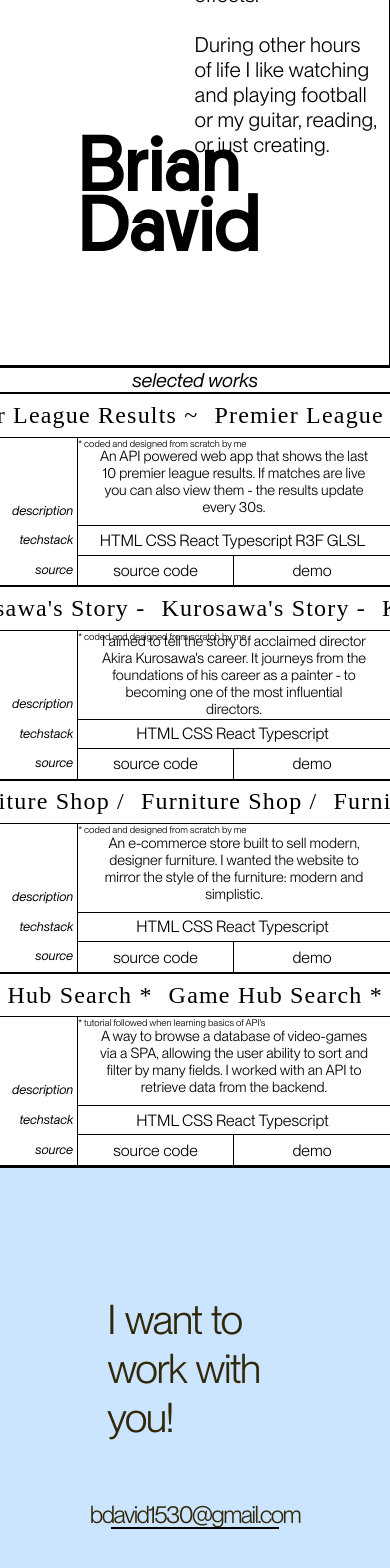
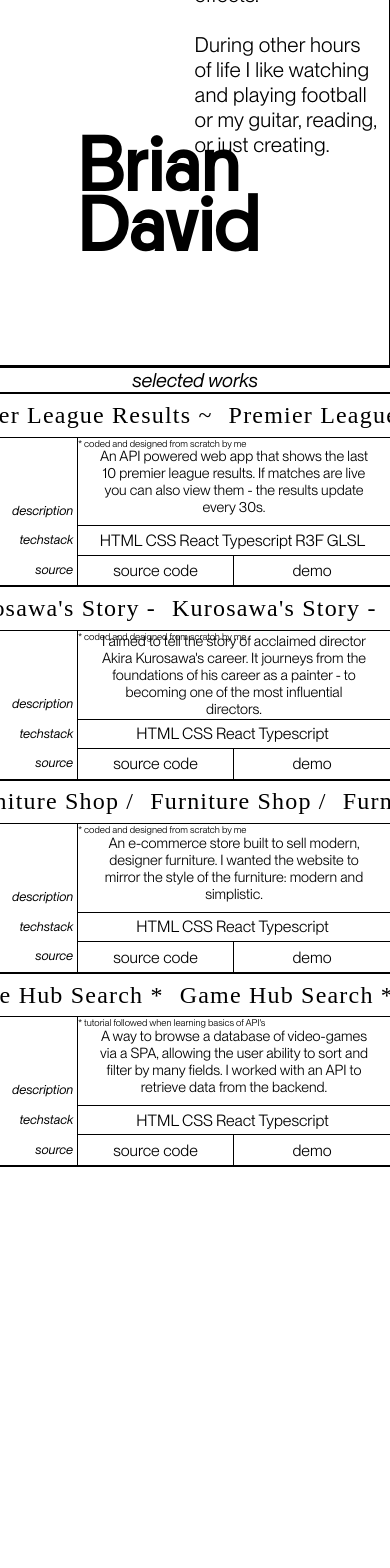
Before and after one commit to brian-david4/brian-portfolio-website, a React (Vite) app in the folder portfolio-website/: page / in a window 390 px wide. Shown: the part 310-1878 px from the top of the page. After the commit the page ends 1477 px from the top, so only its background shows below. Built offline with nearby package versions, Linux system fonts and the light colour scheme; a web font is replaced by a local one.

Commit message:
Remove footer

```diff
--- a/portfolio-website/src/components/ContactMouseEffect/ContactMouseEffect.tsx
+++ /dev/null
@@ -1,47 +0,0 @@
-import { motion } from "framer-motion";
-import styles from "./contactMouse.module.css";
-import { useMousePosition } from "../../hooks/useMousePosition";
-
-interface ContactMouseEffectProps {
-  isTitleHovered: boolean;
-}
-
-const ContactMouseEffect = ({ isTitleHovered }: ContactMouseEffectProps) => {
-  const { x, y } = useMousePosition();
-  const size = isTitleHovered ? 200 : 50;
-  const colours = ["#faa498", "#4a290f", "#ed98b5", "ed98b5"];
-
-  return (
-    <>
-      {colours.map((colour, idx) => (
-        <motion.div
-          key={`cursor_${idx}`}
-          animate={{
-            opacity: isTitleHovered ? 1 : 0,
-            left: x,
-            top: y,
-          }}
-          transition={{
-            type: "tween",
-            ease: "easeOut",
-            delay: idx * 0.002,
-            opacity: {
-              duration: 0.2,
-              ease: [0.16, 1, 0.3, 1],
-              delay: 0,
-            },
-          }}
-          style={{
-            height: size,
-            width: size,
-            backgroundColor: colour,
-            filter: "blur(20px)",
-          }}
-          className={styles.cursor}
-        ></motion.div>
-      ))}
-    </>
-  );
-};
-
-export default ContactMouseEffect;
--- a/portfolio-website/src/components/ContactMouseEffect/contactMouse.module.css
+++ /dev/null
@@ -1,13 +0,0 @@
-.cursor {
-  position: fixed;
-  border-radius: 50%;
-  transform: translate(-50%, -50%);
-  transition: height 500ms ease-out, width 500ms ease-out;
-  mix-blend-mode: difference;
-  pointer-events: none;
-}
-@media (max-width: 924px) {
-  .cursor {
-    opacity: 0 !important;
-  }
-}
--- a/portfolio-website/src/components/HomeFooter/HomeFooter.tsx
+++ /dev/null
@@ -1,50 +0,0 @@
-import ContactMouseEffect from "../ContactMouseEffect/ContactMouseEffect";
-import styles from "./hmFt.module.css";
-import { motion } from "framer-motion";
-
-interface HomeFooterProps {
-  handleMouseEnter: () => void;
-  handleMouseLeave: () => void;
-  footerHovered: boolean;
-}
-
-const HomeFooter = ({
-  handleMouseLeave,
-  handleMouseEnter,
-  footerHovered,
-}: HomeFooterProps) => {
-  const text1 = "I want to work with you!";
-  const text2 = "bdavid1530@gmail.com";
-  return (
-    <footer
-      onMouseEnter={handleMouseEnter}
-      onMouseLeave={handleMouseLeave}
-      className={styles.footer}
-    >
-      <div className={styles.textFlex}>
-        <ContactMouseEffect isTitleHovered={footerHovered} />
-
-        <div className={`${styles.text1Wrapper} ${styles.textWrapper}`}>
-          <p className={styles.textInner}>
-            {text1.split(" ").map((ltr, idx) => (
-              <span key={`t_word_${idx}`} className={styles.word}>
-                {ltr}
-              </span>
-            ))}
-          </p>
-        </div>
-
-        <div className={`${styles.text2Wrapper} ${styles.textWrapper}`}>
-          <motion.a
-            className={`${styles.textInner} ${styles.email}`}
-            href="mailto:bdavid1530@gmail.com"
-          >
-            {text2}
-          </motion.a>
-        </div>
-      </div>
-    </footer>
-  );
-};
-
-export default HomeFooter;
--- a/portfolio-website/src/components/HomeFooter/hmFt.module.css
+++ /dev/null
@@ -1,122 +0,0 @@
-.footer {
-  height: 60vh;
-  width: 100vw;
-  background-color: #cbe4ff;
-  position: relative;
-  overflow: hidden;
-  border-top: 1px solid black;
-}
-.title {
-  position: absolute;
-  top: 10%;
-  left: 25%;
-  font-size: 10vw;
-  color: aliceblue;
-  font-family: "Jubilee Diamond";
-  letter-spacing: 0.1ch;
-  user-select: none;
-}
-.desc {
-  position: absolute;
-  left: 10vw;
-  bottom: 10vh;
-  width: 60vw;
-  color: var(--main-theme);
-  font-size: 1.75rem;
-  font-family: "NikkeiMaru Light";
-}
-.contact {
-  position: absolute;
-  right: 20%;
-  bottom: 5vh;
-}
-.contact > a {
-  color: var(--orange);
-  text-decoration: none;
-  font-size: 1.5rem;
-  font-family: "NikkeiMaru Light";
-  letter-spacing: 0.05ch;
-}
-
-/* contact */
-.textFlex {
-  height: 100%;
-  width: 100vw;
-  display: flex;
-  flex-direction: column;
-  align-items: center;
-  justify-content: center;
-  transition: all 500ms cubic-bezier(0.075, 0.82, 0.165, 1);
-}
-.text1Wrapper {
-  width: 45vw;
-  left: 25vw;
-  bottom: 15vh;
-}
-.textWrapper {
-  position: relative;
-  display: grid;
-  place-items: center;
-}
-.word {
-  display: inline-block;
-  margin-right: 0.6rem;
-}
-.textInner {
-  font-size: 5vw;
-  font-family: "Neue Montreal Book";
-  text-decoration: none;
-  color: var(--dark-green);
-  letter-spacing: -0.1rem;
-}
-.text2Wrapper {
-  bottom: 2.5vh;
-  right: 12vw;
-}
-.email {
-  transition: transform 500ms cubic-bezier(0.075, 0.82, 0.165, 1);
-  white-space: nowrap;
-}
-.email:hover::after {
-  transform: scaleX(1);
-}
-.email::after {
-  content: "";
-  position: absolute;
-  bottom: 0;
-  left: 10%;
-  transform: scaleX(0);
-  width: 80%;
-  height: 2px;
-  background-color: black;
-  transition: 250ms transform cubic-bezier(0.39, 0.575, 0.565, 1);
-}
-.email:hover {
-  transform: scale(1.05);
-}
-
-@media (max-width: 876px) {
-  .text2Wrapper {
-    bottom: 20vh;
-  }
-  .text1Wrapper {
-    left: 0px;
-    bottom: 0px;
-  }
-  .text2Wrapper {
-    top: -7vh;
-    right: 0px;
-  }
-  .text1Wrapper > .textInner {
-    font-size: 10.5vw;
-  }
-  .text2Wrapper > .textInner {
-    font-size: 6.2vw;
-  }
-  .textFlex {
-    gap: 9vh;
-  }
-  .email::after {
-    transform: scaleX(1);
-  }
-}
--- a/portfolio-website/src/pages/Home2/Home2.tsx
+++ b/portfolio-website/src/pages/Home2/Home2.tsx
@@ -5,19 +5,10 @@ import styles from "./home.module.css";
 import { projects } from "../../data";
 import HomeProject from "../../components/HomeProject/HomeProject";
 import ProjectVisitTrail from "../../components/ProjectVisitTrail/ProjectVisitTrail";
-import HomeFooter from "../../components/HomeFooter/HomeFooter";
 
 const Home2 = () => {
   const [hovered, setHovered] = useState(false);
-  const [footerHovered, setFooterHovered] = useState(false);
 
-  const handleFooterEnter = () => {
-    setFooterHovered(true);
-  };
-
-  const handleFooterLeave = () => {
-    setFooterHovered(false);
-  };
   const springSettings = {
     stiffness: 150,
     damping: 40,
@@ -55,6 +46,12 @@ const Home2 = () => {
             <br />
             <br />
           </p>
+          <div className={styles.contact}>
+            I want to work with you
+            <span>
+              <a href="mailto:bdavid1530@gmail.com">bdavid1530@gmail.com</a>
+            </span>
+          </div>
         </section>
         <section className={styles.sectionRight}>
           <section
@@ -71,13 +68,6 @@ const Home2 = () => {
           </section>
         </section>
       </div>
-      <div className={styles.pageTwo}>
-        <HomeFooter
-          handleMouseEnter={handleFooterEnter}
-          handleMouseLeave={handleFooterLeave}
-          footerHovered={footerHovered}
-        />
-      </div>
     </main>
   );
 };
--- a/portfolio-website/src/pages/Home2/home.module.css
+++ b/portfolio-website/src/pages/Home2/home.module.css
@@ -1,6 +1,6 @@
 .page {
   position: relative;
-  height: 160vh;
+  height: 100vh;
   width: 100vw;
   display: flex;
   flex-direction: column;
@@ -48,6 +48,21 @@
   font-family: "Neue Montreal Book";
   transition: font-size 750ms ease-out;
   z-index: 100;
+}
+.contact {
+  position: absolute;
+  top: 1vh;
+  left: calc(50% - width / 2);
+  font-family: "Neue Montreal Book";
+}
+.contact > span {
+  margin-left: 5vw;
+}
+.contact > span > a {
+  text-decoration: none;
+  color: black;
+  font-family: "Telegraf Regular";
+  font-weight: bold;
 }
 /* section 2 - projects */
 .sectionRight {
```
